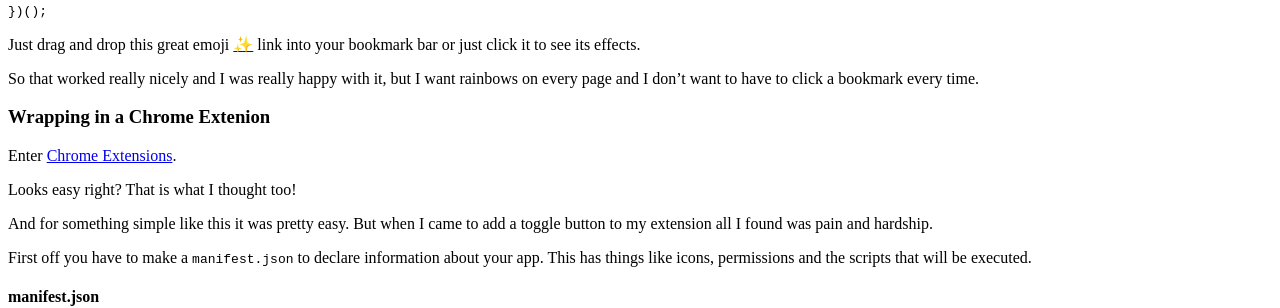
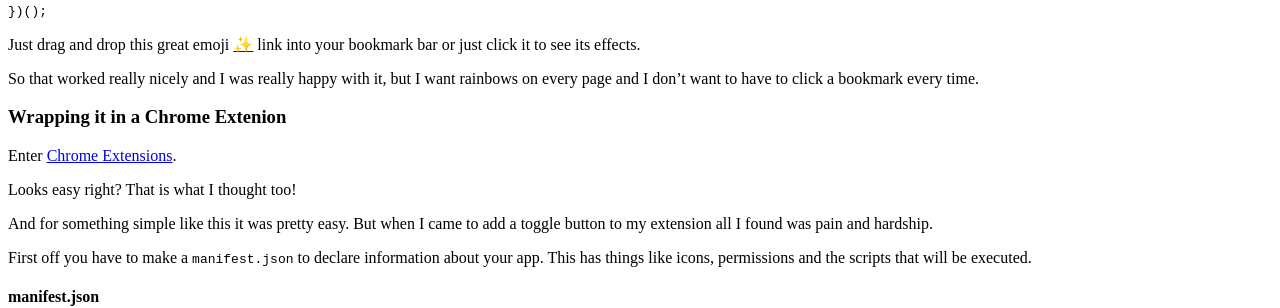
Before and after one commit to foopod/blog-2.0, a Jekyll site: the page built from _posts/2017-02-01-making-a-chrome-extension.md, in a window 1280 px wide. Shown: the part 734-1042 px from the top of the page. Built offline with Jekyll 4.4.1, drawn with Linux system fonts in a browser that asks for light colours; nearby versions of some CDN libraries; some web fonts are replaced.

```diff
--- a/_posts/2017-02-01-making-a-chrome-extension.md
+++ b/_posts/2017-02-01-making-a-chrome-extension.md
@@ -32,7 +32,7 @@ Just drag and drop this great emoji <a href='javascript:(function()%7Bfunction r
 
 So that worked really nicely and I was really happy with it, but I want rainbows on every page and I don't want to have to click a bookmark every time.
 
-### Wrapping in a Chrome Extenion
+### Wrapping it in a Chrome Extenion
 
 Enter [Chrome Extensions](https://developer.chrome.com/extensions/devguide).
 
```
